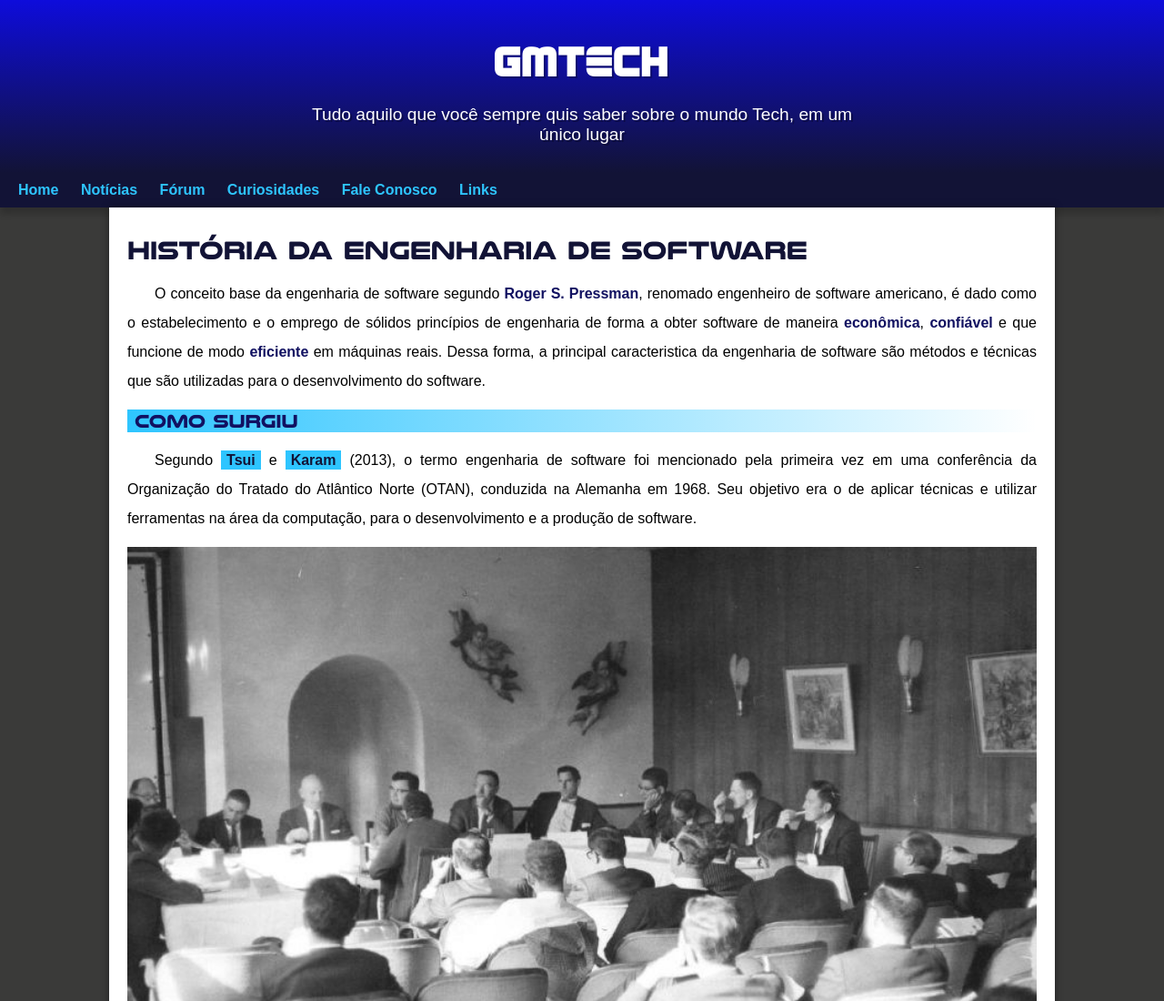
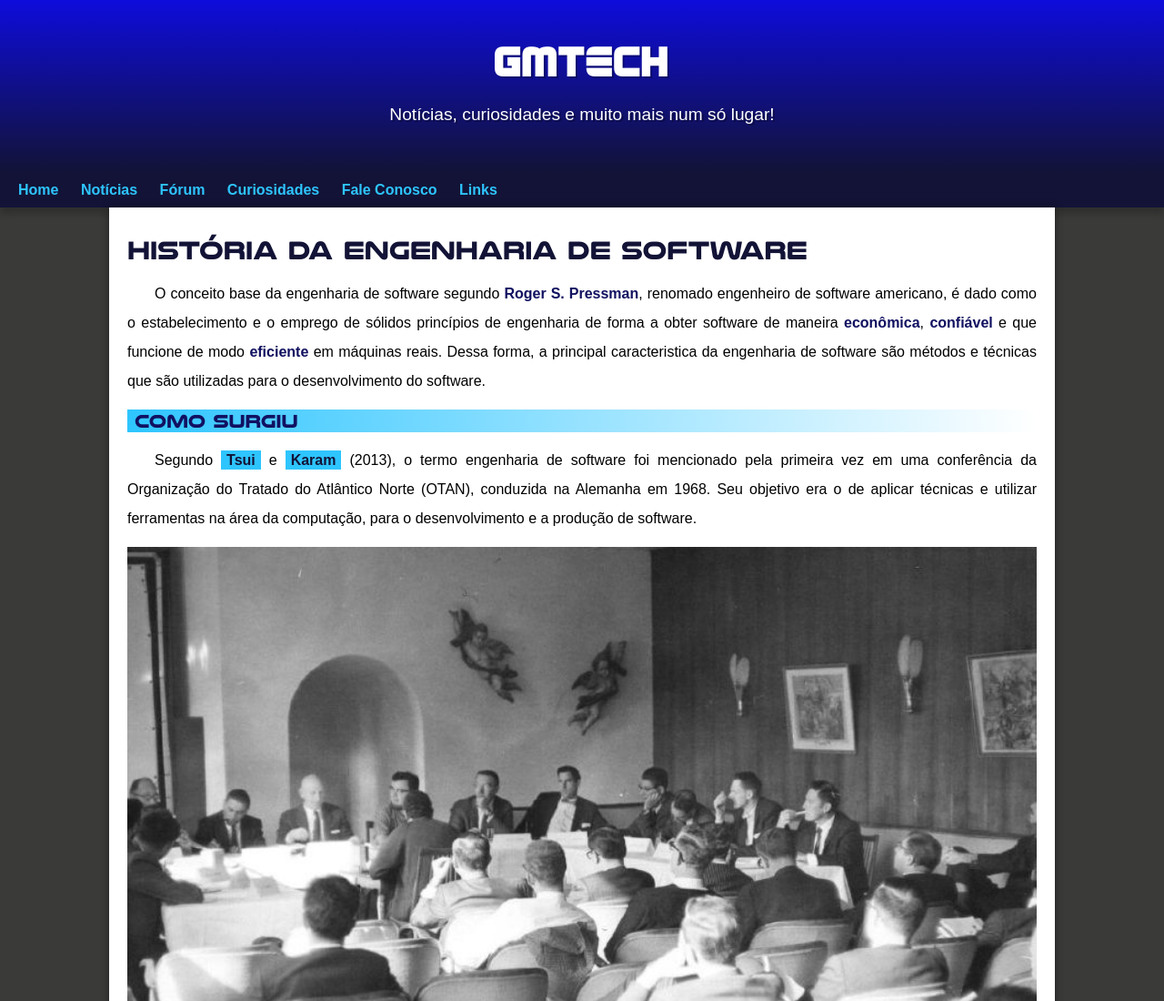
Before and after one commit to devgus21/front-end-projects, a plain HTML site: page website-project/GMTech-website.html in a window 1280 px wide. Shown: the top 1100 px of the page at 91% size. Drawn offline with Linux system fonts and the light colour scheme.

Commit message:
GMTech-website atualizado

```diff
--- a/website-project/GMTech-website.html
+++ b/website-project/GMTech-website.html
@@ -12,7 +12,7 @@
 <body>
     <header>
         <h1>GMTech</h1>
-        <p>Tudo aquilo que você sempre quis saber sobre o mundo Tech, em um único lugar</p>
+        <p>Notícias, curiosidades e muito mais num só lugar!</p>
     </header>
     <nav>
         <a href="#">Home</a>
```
